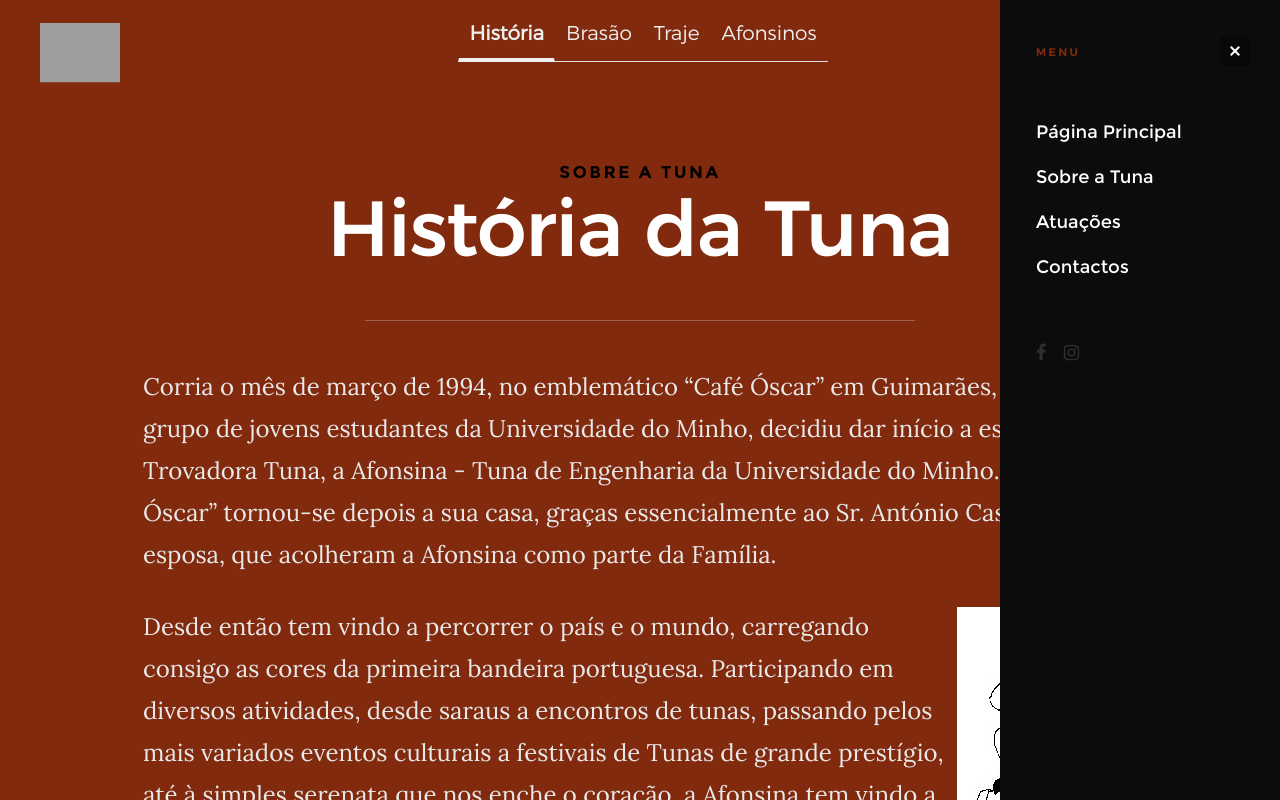
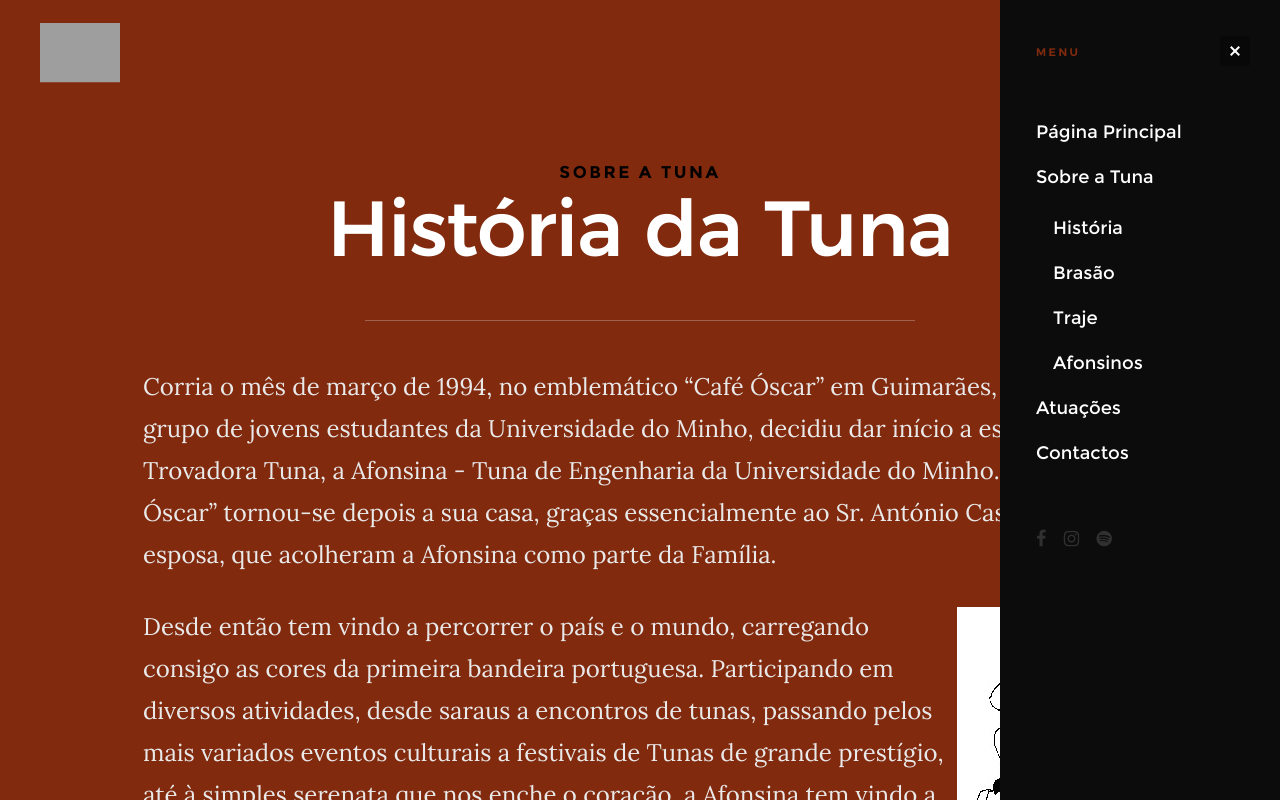
Before and after one commit to ifmf/Website-Afonsina, a plain HTML site: page sobre.html in a window 1280 px wide. Both pictures are taken after a click on the link "MENU". Shown: the top 800 px of the page. Drawn offline with nearby package versions, Linux system fonts and the light colour scheme; grey boxes are pictures that could not be loaded; files whose address does not match are found by name.

Commit message:
Atualização Dez 2020 v2

```diff
--- a/css/main.css
+++ b/css/main.css
@@ -3732,8 +3732,7 @@ footer .row {
     font-size: 1.3rem;
     line-height: 1.846;
     padding: 3.6rem 3rem 3.6rem 3.6rem;
-    height: 20%;
-    width: 800px;
+    height: auto;
     margin: auto;
 }
 
@@ -3762,7 +3761,7 @@ footer .row {
         line-height: 1.846;
         padding: 3.6rem 3rem 3.6rem 3.6rem;
         height: 20%;
-        width: 400px;
+        width: auto;
         margin: auto
     }
 
@@ -3784,11 +3783,19 @@ footer .row {
     .header-logo {
         left: 10px;
     }
+
+    .nav {
+        display: block;
+    }
 }
 
 #sobrefull{
 	background: #812a0e;
     color: #eee;
+}
+
+.nav {
+    display: inline-block !important;
 }
 
 
--- a/sobre.html
+++ b/sobre.html
@@ -58,7 +58,7 @@
             </a>
         </div>
 
-        <nav class="navbar navbar-expand-sm justify-content-center header-about-nav">
+        <!--<nav class="navbar navbar-expand-sm justify-content-center header-about-nav">
             <div class="nav nav-tabs nav-fill" id="nav-tab" role="tablist">
                 <a class="nav-item nav-link active" id="nav-historia-tab" data-toggle="tab" href="#historia" role="tab"
                     aria-controls="nav-historia" aria-selected="true">História</a>
@@ -68,10 +68,10 @@
                     aria-controls="nav-traje" aria-selected="false">Traje</a>
                 <a class="nav-item nav-link" id="nav-afonsinos-tab" data-toggle="tab" href="#afonsinos" role="tab"
                     aria-controls="nav-afonsinos" aria-selected="false">Afonsinos</a>
-                <!--<a class="nav-item nav-link" id="nav-cidadeberço-tab" data-toggle="tab" href="#cidadeberço" role="tab"
-                    aria-controls="nav-cidadeberço" aria-selected="false">Cidade Berço</a-->
+                <!-<a class="nav-item nav-link" id="nav-cidadeberço-tab" data-toggle="tab" href="#cidadeberço" role="tab"
+                    aria-controls="nav-cidadeberço" aria-selected="false">Cidade Berço</a->
             </div>
-        </nav>
+        </nav>-->
 
         <nav class="header-nav">
 
@@ -83,6 +83,21 @@
                 <ul class="header-nav__list">
                     <li class="current"><a href="/" title="home">Página Principal</a></li>
                     <li><a href="#" title="sobre">Sobre a Tuna</a></li>
+                    <li>
+                        <ul class="nav" id="nav-tab" role="tablist">
+                            <li><a class="current active" id="nav-historia-tab" data-toggle="tab" href="#historia"
+                                    role="tab" aria-controls="nav-historia" aria-selected="true">História</a>
+                            </li>
+                            <li><a id="nav-brasao-tab" data-toggle="tab" href="#brasao" role="tab"
+                                    aria-controls="nav-brasao" aria-selected="false">Brasão</a></li>
+                            <li><a class="" id="nav-traje-tab" data-toggle="tab" href="#traje" role="tab"
+                                    aria-controls="nav-traje" aria-selected="false">Traje</a></li>
+                            <li><a class="" id="nav-afonsinos-tab" data-toggle="tab" href="#afonsinos" role="tab"
+                                    aria-controls="nav-afonsinos" aria-selected="false">Afonsinos</a></li>
+                            <!--<a class="nav-item nav-link" id="nav-cidadeberço-tab" data-toggle="tab" href="#cidadeberço" role="tab"
+                                    aria-controls="nav-cidadeberço" aria-selected="false">Cidade Berço</a-->
+                        </ul>
+                    </li>
                     <!--<li><a class="smoothscroll"  href="#afonsinos" title="afonsinos">Afonsinos</a></li>-->
                     <li><a href="/#atuacoes" title="atuacoes">Atuações</a></li>
                     <!--<li><a class="smoothscroll"  href="#noticias" title="noticias">Notícias</a></li>-->
@@ -91,10 +106,16 @@
 
                 <ul class="header-nav__social">
                     <li>
-                        <a href="https://www.facebook.com/tunaafonsina/"><i class="fa fa-facebook"></i></a>
+                        <a target="__blank" href="https://www.facebook.com/tunaafonsina/"><i
+                                class="fa fa-facebook"></i></a>
                     </li>
                     <li>
-                        <a href="https://www.instagram.com/tunaafonsina/"><i class="fa fa-instagram"></i></a>
+                        <a target="__blank" href="https://www.instagram.com/tunaafonsina/"><i
+                                class="fa fa-instagram"></i></a>
+                    </li>
+                    <li>
+                        <a target="__blank" href="https://open.spotify.com/artist/7fdklvptZpCGNNtwa6NRNt"><i
+                                class="fa fa-spotify" aria-hidden="true"></i></a>
                     </li>
                 </ul>
 
@@ -340,8 +361,8 @@
                                 aria-hidden="true"></i></a>
                     </li>
                     <li>
-                        <a target="__blank" href="https://open.spotify.com/artist/7fdklvptZpCGNNtwa6NRNt"><i class="fa fa-spotify"
-                                aria-hidden="true"></i></a>
+                        <a target="__blank" href="https://open.spotify.com/artist/7fdklvptZpCGNNtwa6NRNt"><i
+                                class="fa fa-spotify" aria-hidden="true"></i></a>
                     </li>
                 </ul> <!-- end contact-social -->
 
```
